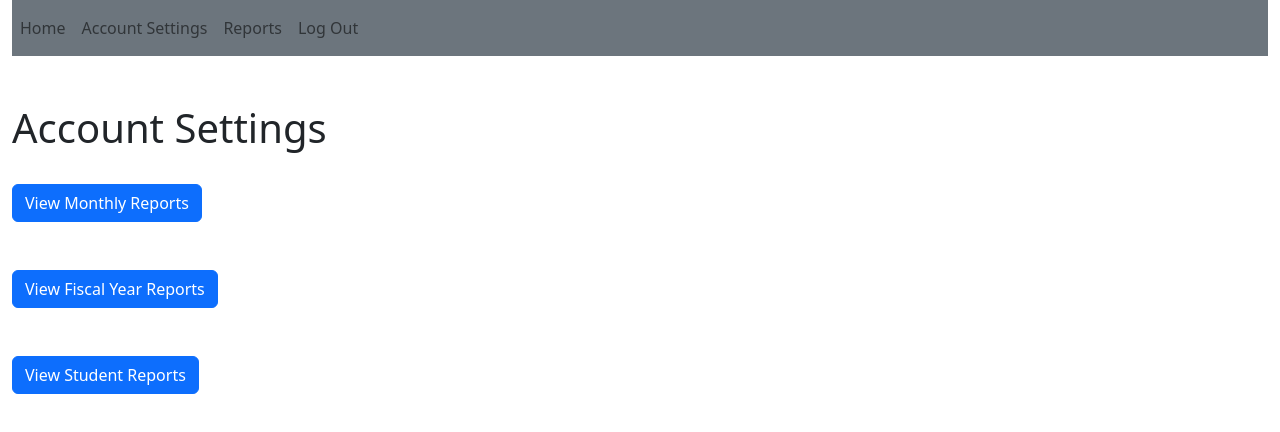
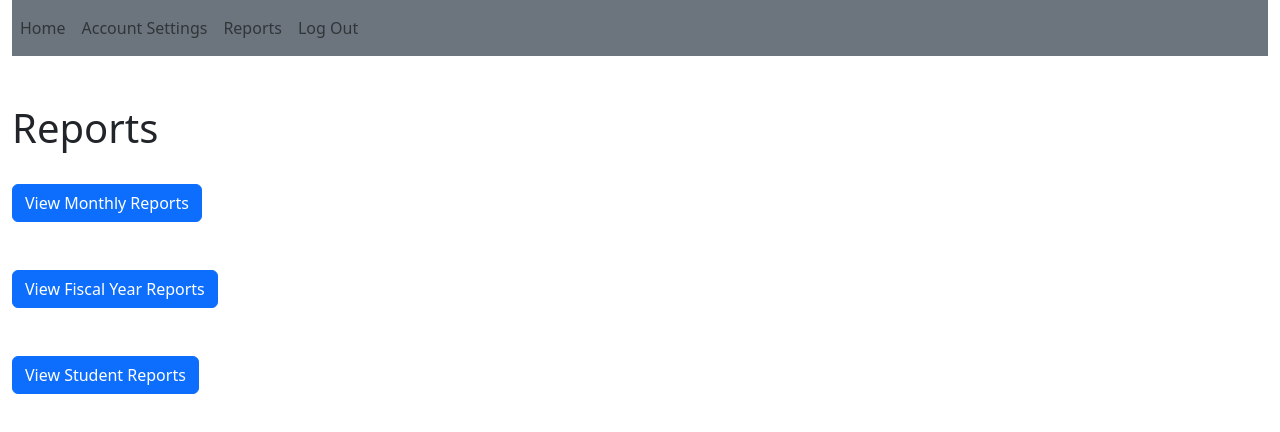
Before and after one commit to WBot3000/SWB_Software, a React (Create React App) app in the folder front-end/: page /reports in a window 1280 px wide. Shown: the top 432 px of the page. Built offline with nearby package versions, Linux system fonts and the light colour scheme.

Commit message:
Quick error fix on the Reports page (title now correct)

```diff
--- a/front-end/src/pages/reports/ReportSelectionPage.js
+++ b/front-end/src/pages/reports/ReportSelectionPage.js
@@ -5,7 +5,7 @@ function ReportSelectionPage() {
     return <Container fluid>
         <NavMenu/>
         <Row className="mt-5 mb-4">
-            <h1>Account Settings</h1>
+            <h1>Reports</h1>
         </Row>
         <Stack gap={5}>
             <Col><Button>View Monthly Reports</Button></Col>
```
